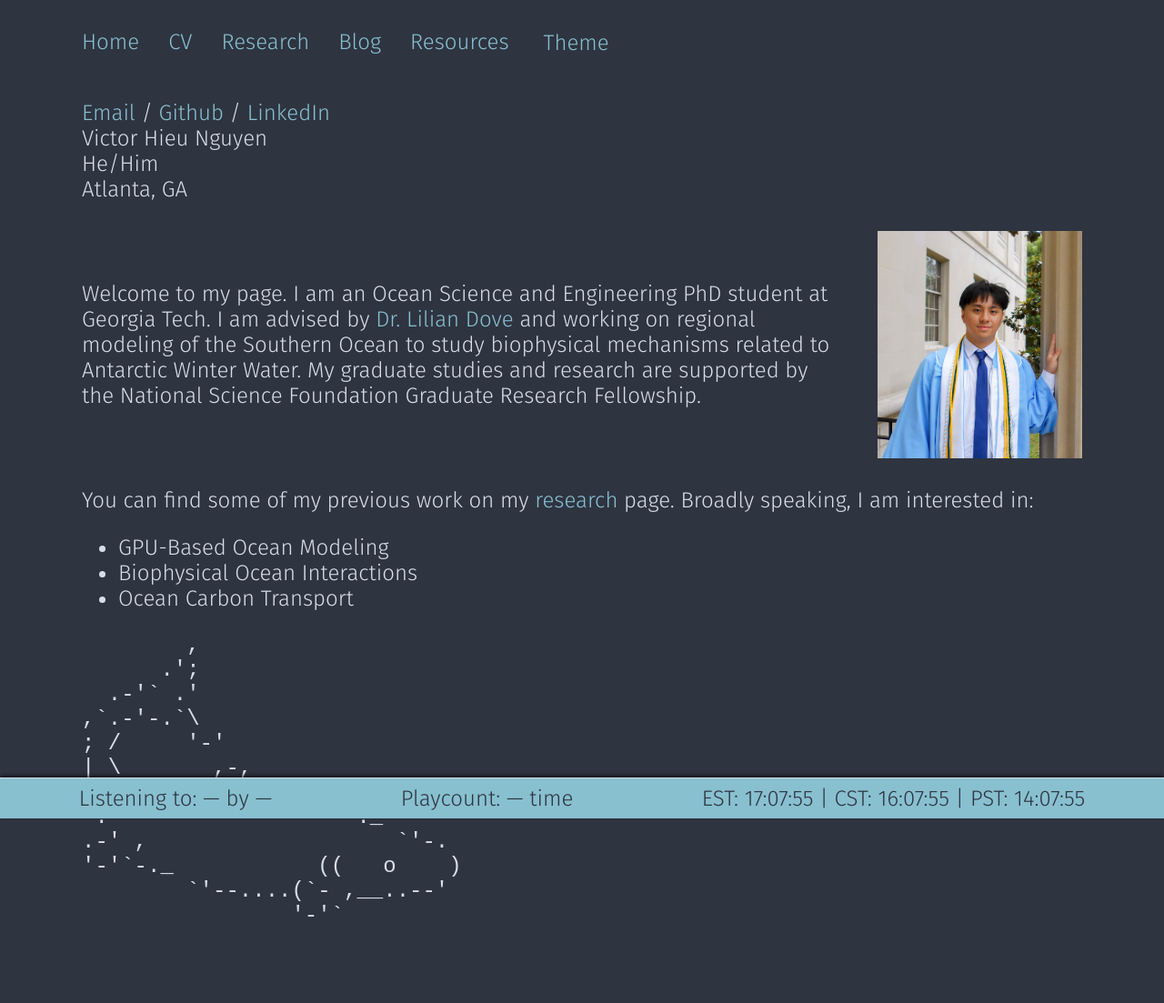
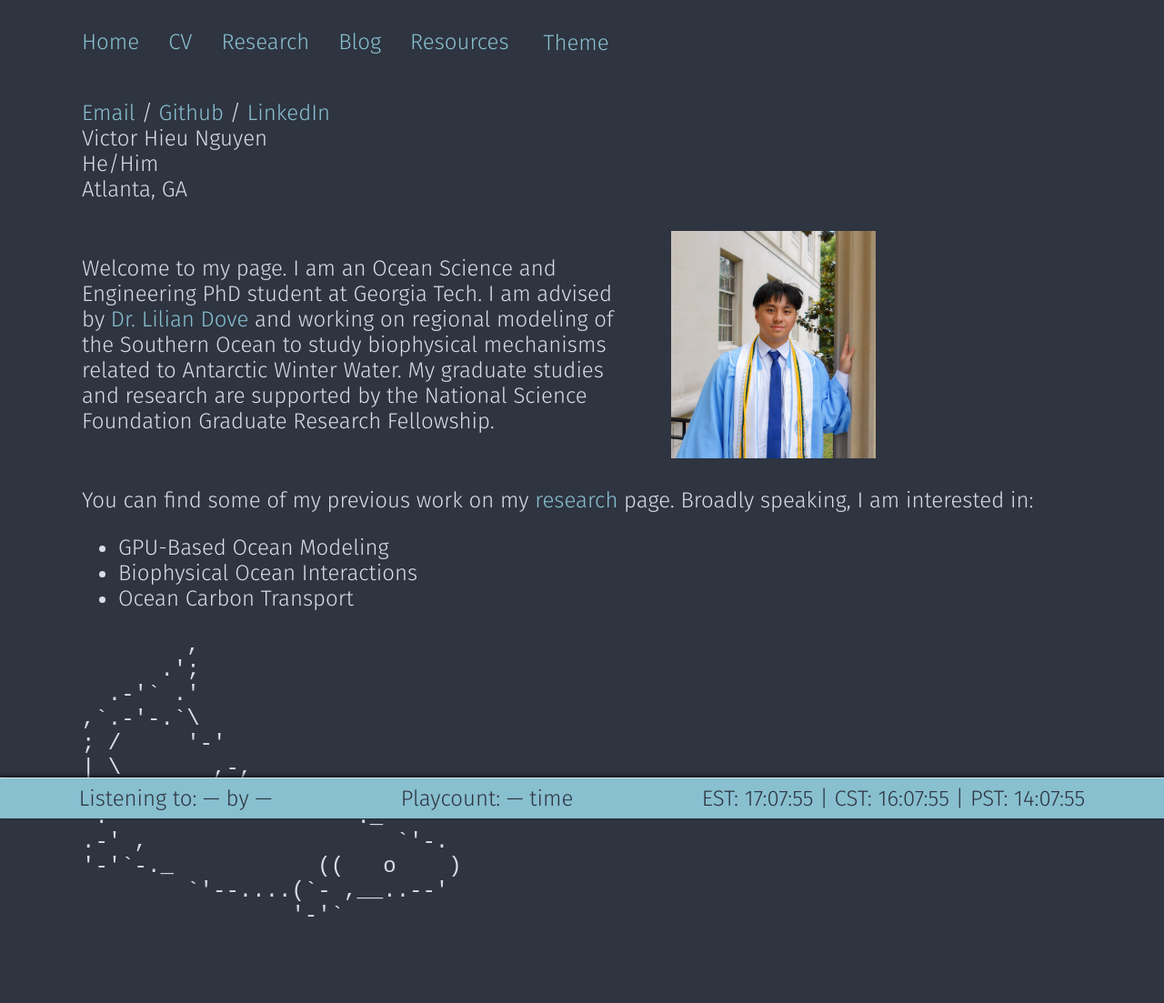
Before and after one commit to vhi3u/vhi3u.github.io, a Jekyll site: the page built from index.md, in a window 1280 px wide. Shown: the whole page at 91% size. Built offline with Jekyll 4.4.1, drawn with Linux system fonts in a browser that asks for light colours.

Commit message:
fix image again

```diff
--- a/index.md
+++ b/index.md
@@ -13,12 +13,10 @@ title: victor hieu nguyen
     </div>
   </div>
 
-  <div style="display: flex; gap: 3rem; align-items: center; margin-bottom: 2rem; justify-content: space-between; flex-wrap: wrap;">
-    <div style="flex: 1; min-width: 300px;" markdown="1">
-
-Welcome to my page. I am an Ocean Science and Engineering PhD student at Georgia Tech. I am advised by [Dr. Lilian Dove](https://www.gato-lab.com/) and working on regional modeling of the Southern Ocean to study biophysical mechanisms related to Antarctic Winter Water. My graduate studies and research are supported by the National Science Foundation Graduate Research Fellowship.
-
-  </div>
+  <div style="display: flex; gap: 3rem; align-items: center; margin-bottom: 2rem; justify-content: flex-start; flex-wrap: wrap;">
+    <div style="flex: 0 1 600px;">
+      Welcome to my page. I am an Ocean Science and Engineering PhD student at Georgia Tech. I am advised by <a href="https://www.gato-lab.com/">Dr. Lilian Dove</a> and working on regional modeling of the Southern Ocean to study biophysical mechanisms related to Antarctic Winter Water. My graduate studies and research are supported by the National Science Foundation Graduate Research Fellowship.
+    </div>
     <img src="{{ '/assets/victor-site.png' | relative_url }}" alt="Victor Hieu Nguyen" style="height: 250px; width: auto; object-fit: contain; flex-shrink: 0;" />
   </div>
 
```
